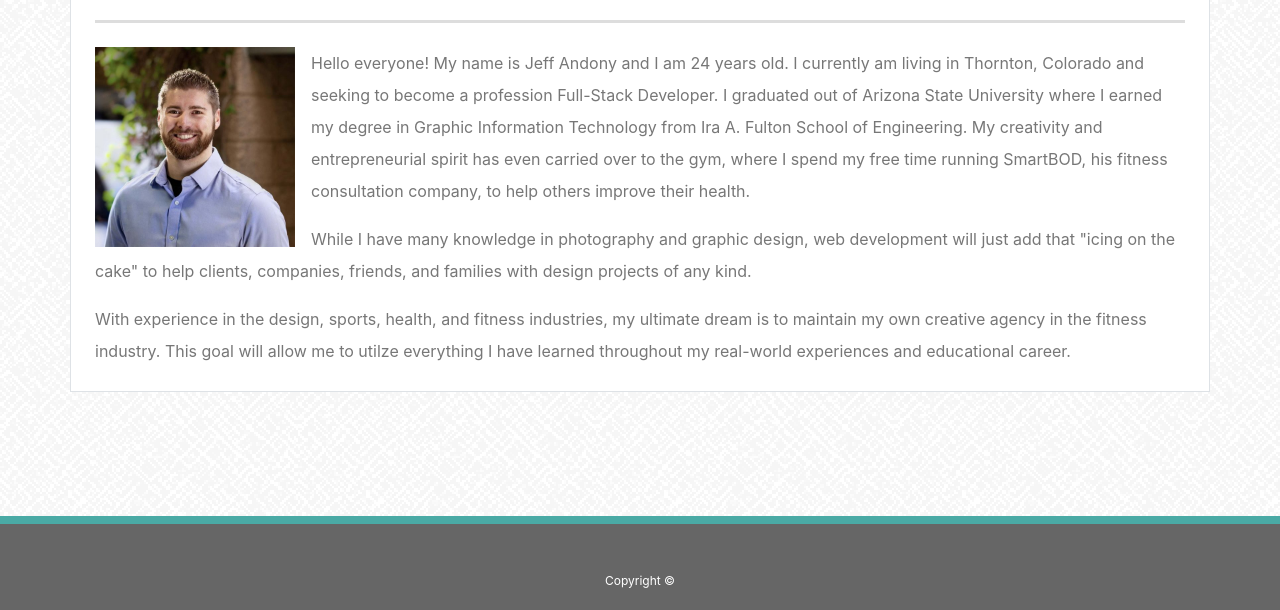
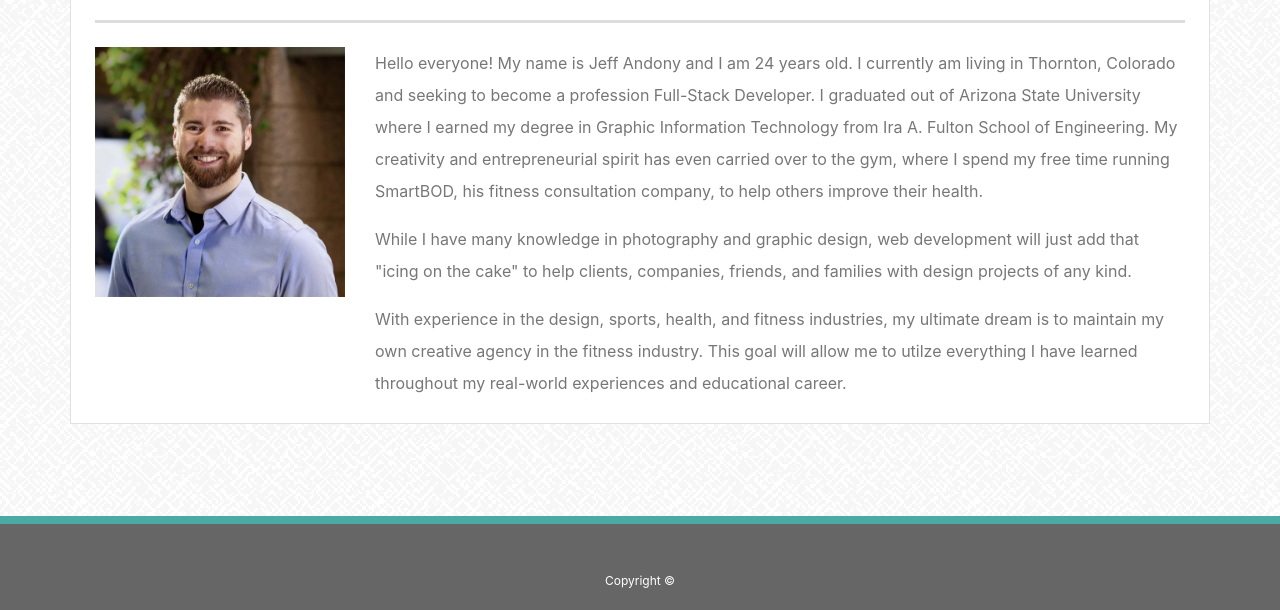
Before and after one commit to jandony/Bootstrap-Portfolio, a plain HTML site: page index.html in a window 1280 px wide. Shown: the part 190-800 px from the top of the page. Drawn offline with nearby package versions, Linux system fonts and the light colour scheme.

Commit message:
Brought row back into the document to allow responsiveness to page. Still need to fix the text wrap so it flows underneath.

```diff
--- a/index.html
+++ b/index.html
@@ -6,6 +6,7 @@
     <title>Jeff's Portfolio</title>
     <link rel="stylesheet" href="https://stackpath.bootstrapcdn.com/bootstrap/4.3.1/css/bootstrap.min.css"
         integrity="sha384-ggOyR0iXCbMQv3Xipma34MD+dH/1fQ784/j6cY/iJTQUOhcWr7x9JvoRxT2MZw1T" crossorigin="anonymous">
+    <meta name="viewport" content="width=device-width, initial-scale=1.0">
 </head>
 
 <body style="background-image: url('assets/images/greyzz_@2X.png')">
@@ -39,20 +40,25 @@
 
     <!-- body -->
     <div class="container bg-white mt-4 mb-4 pl-4 pr-4 pb-2 border">
-        <div class="pt-4 pb-3" style="border-bottom: 3px solid #ddd;">
+        <div class="row-6 pt-4 pb-3" style="border-bottom: 3px solid #ddd;">
             <h2 style="font-family: 'Georgia', Times, 'Times New Roman', serif; color:#49aaa5;">About Jeff</h2>
         </div>
 
-        <div class="pt-4">
-            <img src="assets/images/jeff-headshot.jpg" alt="Jeff headshot with camera" height="200" width="200"
-                class="float-left ml-0 mr-3" />
+        <div class="row pt-4">
+            <div class="col-lg-3">
+                <img src="assets/images/jeff-headshot.jpg" alt="Jeff headshot with camera" class="w-100" />
+            </div>
+
+            <div class="col-lg-9">
                 <p style="line-height:2em; color:#777;">Hello everyone! My name is Jeff Andony and I am 24 years old. I
                     currently am living in Thornton, Colorado
                     and seeking to become a profession Full-Stack Developer. I graduated out of Arizona State University
-                where I earned my degree in Graphic Information Technology from Ira A. Fulton School of Engineering. My
+                    where I earned my degree in Graphic Information Technology from Ira A. Fulton School of Engineering.
+                    My
                     creativity and entrepreneurial spirit has even carried over to the gym, where I spend my free time
                     running SmartBOD, his fitness consultation company, to help others improve their health.</p>
-            <p style="line-height:2em; color:#777;">While I have many knowledge in photography and graphic design, web
+                <p style="line-height:2em; color:#777;">While I have many knowledge in photography and graphic design,
+                    web
                     development will just add that "icing
                     on the cake" to help clients, companies, friends, and families with design projects of any kind.</p>
                 <p style="line-height:2em; color:#777;">With experience in the design, sports, health, and fitness
@@ -61,9 +67,11 @@
                     learned throughout my real-world experiences and educational career.</p>
             </div>
         </div>
+    </div>
 
     <!-- footer -->
-    <footer class="text-center pt-5 pb-1 text-white fixed-bottom" style="background-color:#666; border-top:8px solid #4aaaa5; font-size: 0.75em;">
+    <footer class="text-center pt-5 pb-1 text-white fixed-bottom"
+        style="background-color:#666; border-top:8px solid #4aaaa5; font-size: 0.75em;">
         <p>Copyright ©</p>
     </footer>
 
```
Lines whose indentation alone changed are shown as unchanged.
